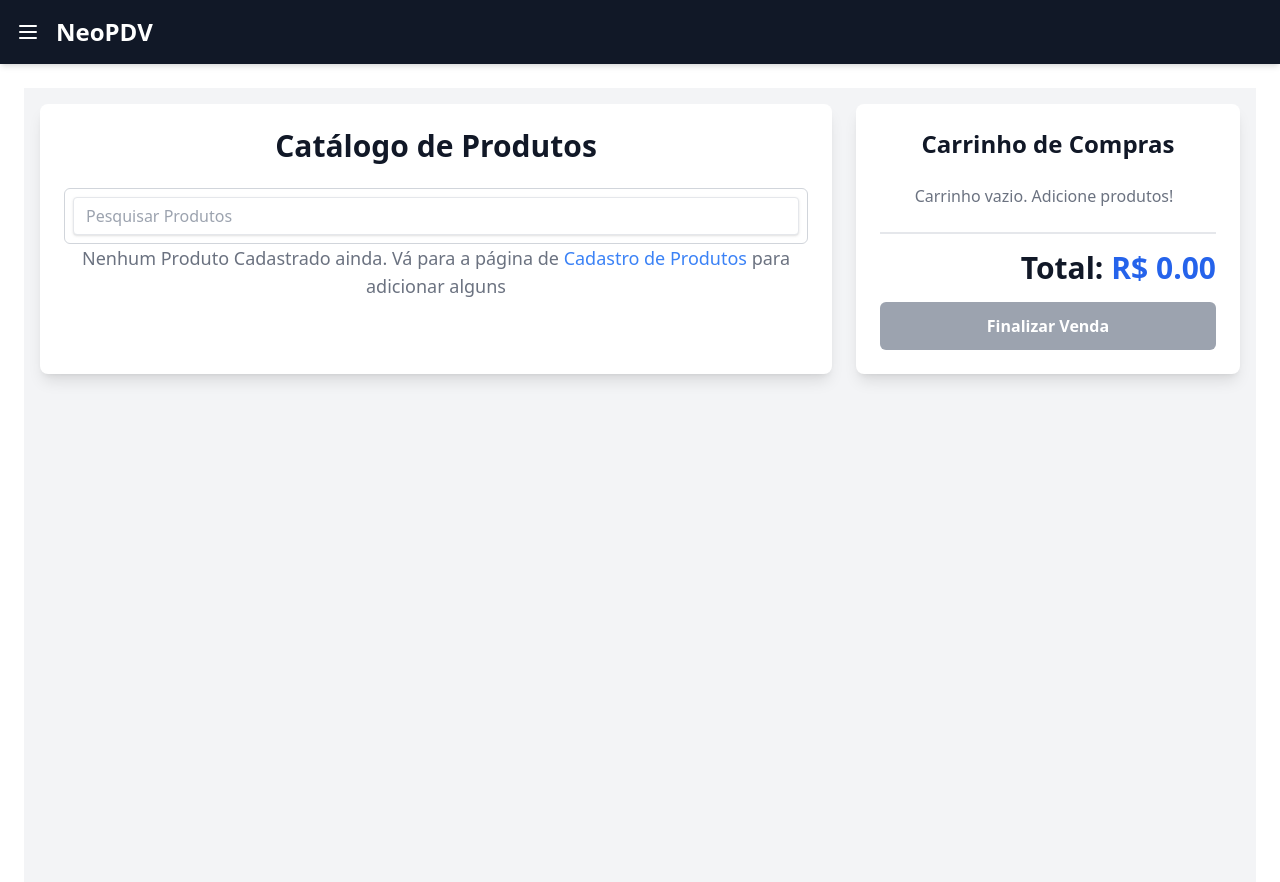
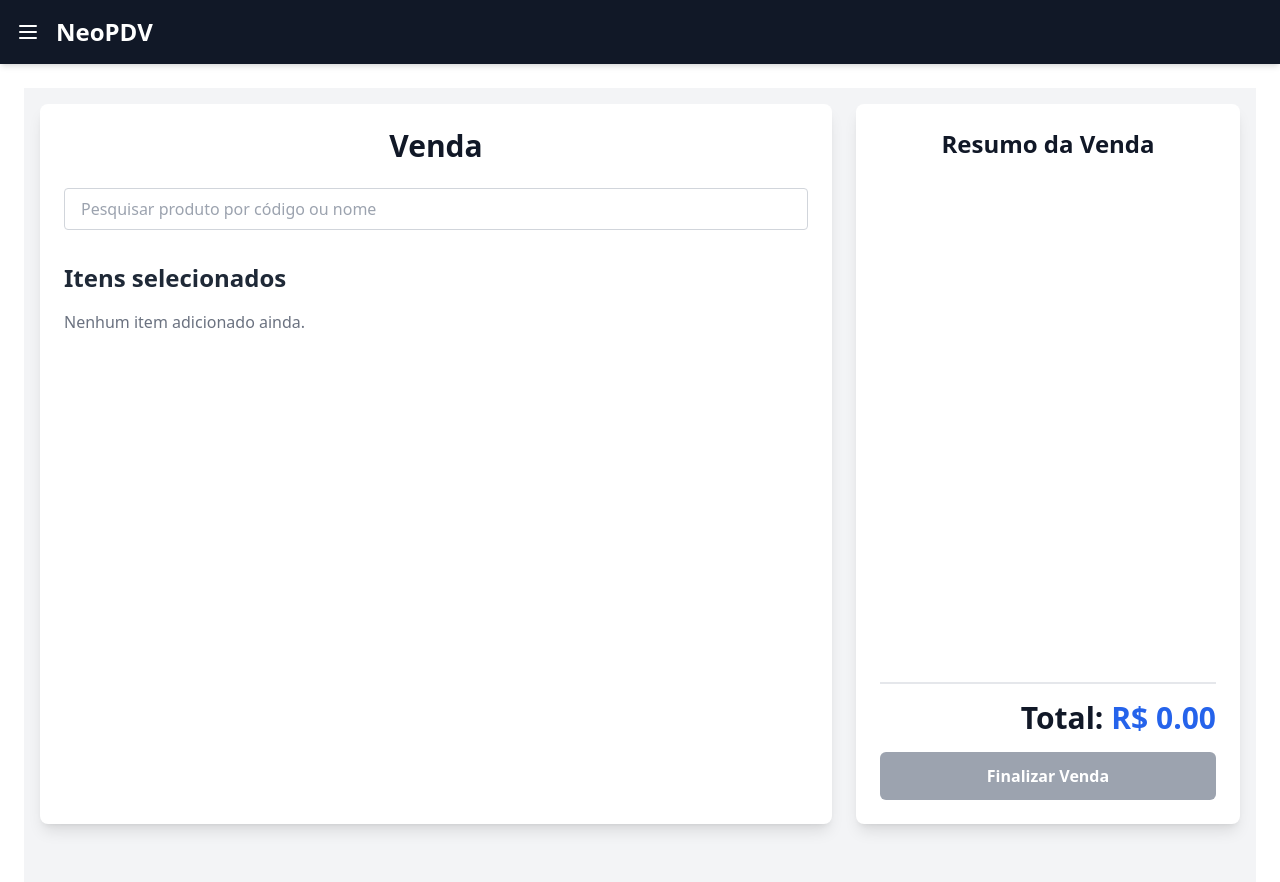
Before and after one commit to alvesgc/pdv, a React (Vite) app: page / in a window 1280 px wide. Shown: the top 882 px of the page. Built offline with nearby package versions, Linux system fonts and the light colour scheme.

Commit message:
feat: enhance Input component to include onChange handler and update Home page with search functionality

```diff
--- a/src/components/Input/index.jsx
+++ b/src/components/Input/index.jsx
@@ -1,6 +1,6 @@
 import React from "react";
 
-const Input = ({ type = "text", placeholder = "", value }) => {
+const Input = ({ type = "text", placeholder = "", value, onChange }) => {
   return (
     <div className={`flex items-center border border-gray-300 rounded-md p-2`}>
       <input
@@ -8,6 +8,7 @@ const Input = ({ type = "text", placeholder = "", value }) => {
         type={type}
         placeholder={placeholder}
         value={value}
+        onChange={onChange}
       />
     </div>
   );
--- a/src/pages/Home.jsx
+++ b/src/pages/Home.jsx
@@ -1,98 +1,164 @@
+import { useState } from "react";
 import { useCart } from "../context/CartContext";
-import { useProducts } from "../context/ProductContext";
-import { Link } from "react-router-dom";
-import Input from "../components/Input";
-// const mockProducts = [
-//   { id: 1, name: "Coca-Cola", price: 5.0 },
-//   { id: 2, name: "Pastel", price: 7.5 },
-//   { id: 3, name: "Suco", price: 6.0 },
-//   { id: 4, name: "Salgadinho", price: 4.0 },
-//   { id: 5, name: "Chocolate", price: 3.5 },
-//   { id: 6, name: "Água Mineral", price: 2.5 },
-//   { id: 7, name: "Bolo de Pote", price: 8.0 },
-//   { id: 8, name: "Café", price: 3.0 },
-// ];
+
+const mockFetchProducts = (query) => {
+  const allProducts = [
+    { id: 1, name: "Coca-Cola", price: 5.0 },
+    { id: 2, name: "Pastel", price: 7.5 },
+    { id: 3, name: "Suco", price: 6.0 },
+    { id: 4, name: "Salgadinho", price: 4.0 },
+    { id: 5, name: "Chocolate", price: 3.5 },
+    { id: 6, name: "Água Mineral", price: 2.5 },
+    { id: 7, name: "Bolo de Pote", price: 8.0 },
+    { id: 8, name: "Café", price: 3.0 },
+  ];
+
+  if (!query) return [];
+  return allProducts.filter(
+    (p) =>
+      p.name.toLowerCase().includes(query.toLowerCase()) ||
+      String(p.id) === query
+  );
+};
 
 export default function Home() {
   const { cart, addToCart, removeFromCart, clearCart } = useCart();
-  const { products } = useProducts();
-  const total = cart.reduce((sum, p) => sum + p.price, 0);
+
+  const [searchTerm, setSearchTerm] = useState("");
+  const [suggestions, setSuggestions] = useState([]);
+  const [selectedProduct, setSelectedProduct] = useState(null);
+  const [quantity, setQuantity] = useState(1);
+
+  const total = cart.reduce((sum, p) => sum + p.price * p.quantity, 0);
+
+  const handleSearchChange = (e) => {
+    const query = e.target.value;
+    setSearchTerm(query);
+
+    if (query.length >= 2) {
+      const results = mockFetchProducts(query);
+      setSuggestions(results);
+    } else {
+      setSuggestions([]);
+    }
+  };
+
+  const handleSelectProduct = (product) => {
+    setSelectedProduct(product);
+    setQuantity(1);
+    setSuggestions([]);
+    setSearchTerm("");
+  };
+
+  const handleAddToCart = () => {
+    if (!selectedProduct || quantity < 1) return;
+    addToCart({ ...selectedProduct, quantity: Number(quantity) });
+    setSelectedProduct(null);
+    setQuantity(1);
+  };
 
   return (
     <div className="min-h-screen bg-gray-100 p-4 font-sans text-gray-800">
-      <div className="max-w-7xl mx-auto grid grid-cols-1 md:grid-cols-3 gap-6">
-        {/* Seção de Produtos */}
+      <div className="max-w-7xl mx-auto grid grid-cols-1 md:grid-cols-3 gap-6 h-[90vh]">
+        {/* Busca e adição de produtos */}
         <div className="md:col-span-2 bg-white p-6 rounded-lg shadow-lg">
           <h1 className="text-3xl font-bold text-center text-gray-900 mb-6">
-            Catálogo de Produtos
+            Venda
           </h1>
-          <Input placeholder="Pesquisar Produtos" value={""} />
-          {products.length === 0 ? (
-            <p className="text-center text-gray-500 text-lg">
-              Nenhum Produto Cadastrado ainda. Vá para a página de{" "}
-              <Link to="/products" className="text-blue-500 hover:underline">
-                Cadastro de Produtos
-              </Link>{" "}
-              para adicionar alguns
-            </p>
-          ) : (
-            <div className="grid grid-cols-1 sm:grid-cols-2 lg:grid-cols-4 gap-4">
-              {products.map((p) => (
-                <div
+
+          <input
+            type="text"
+            placeholder="Pesquisar produto por código ou nome"
+            value={searchTerm}
+            onChange={handleSearchChange}
+            className="w-full border border-gray-300 rounded px-4 py-2 mb-2"
+          />
+
+          {/* Lista de sugestões */}
+          {suggestions.length > 0 && (
+            <ul className="border border-gray-300 rounded max-h-48 overflow-auto mb-4">
+              {suggestions.map((p) => (
+                <li
                   key={p.id}
-                  className="bg-gray-50 p-4 rounded-lg shadow flex flex-col items-center justify-between transition duration-200 ease-in-out hover:bg-gray-100 mt-6"
+                  className="p-2 cursor-pointer hover:bg-gray-200"
+                  onClick={() => handleSelectProduct(p)}
                 >
-                  <h3 className="text-lg font-semibold text-gray-800">
-                    {p.name}
-                  </h3>
-                  <p clasName="text-xl font-bold text-green-600 my-2">
-                    R$ {p.price.toFixed(2)}
-                  </p>
-                  <button
-                    onClick={() => addToCart(p)}
-                    className="w-full bg-blue-500 text-white py-2 px-4 rounded-md hover:bg-blue-600 focus:outline-none focus:ring-2 focus:ring-blue-500 focus:ring-opacity-50 transition duration-150 ease-in-out"
-                  >
-                    Adicionar
-                  </button>
-                </div>
+                  {p.name} - R$ {p.price.toFixed(2)}
+                </li>
               ))}
+            </ul>
+          )}
+
+          {/* Input para quantidade */}
+          {selectedProduct && (
+            <div className="mb-4 p-4 border border-gray-300 rounded">
+              <h3 className="text-lg font-semibold mb-2">
+                {selectedProduct.name} - R$ {selectedProduct.price.toFixed(2)}
+              </h3>
+              <label className="block mb-1 font-medium">Quantidade:</label>
+              <input
+                type="number"
+                min="1"
+                value={quantity}
+                onChange={(e) => setQuantity(e.target.value)}
+                className="w-20 border border-gray-300 rounded px-2 py-1"
+              />
+              <button
+                onClick={handleAddToCart}
+                className="ml-4 bg-blue-500 text-white px-4 py-2 rounded hover:bg-blue-600"
+              >
+                Adicionar ao carrinho
+              </button>
+              <button
+                onClick={() => setSelectedProduct(null)}
+                className="ml-2 text-gray-600 hover:text-gray-900"
+              >
+                Cancelar
+              </button>
             </div>
           )}
+
+          {/* Carrinho */}
+          <div className="mt-6">
+            <h2 className="text-2xl font-bold mb-4">Itens selecionados</h2>
+            <div className="flex-grow overflow-y-auto max-h-22 pr-2 custom-scrollbar">
+              {cart.length === 0 ? (
+                <p className="text-gray-500">Nenhum item adicionado ainda.</p>
+              ) : (
+                <div className="space-y-2 max-h-96 overflow-auto">
+                  {cart.map((item) => (
+                    <div
+                      key={item.id}
+                      className="flex justify-between items-center bg-gray-50 p-3 rounded-md shadow-sm"
+                    >
+                      <div>
+                        <p className="font-semibold">
+                          {item.name} x {item.quantity}
+                        </p>
+                        <p className="text-green-600 font-bold">
+                          R$ {(item.price * item.quantity).toFixed(2)}
+                        </p>
+                      </div>
+                      <button
+                        onClick={() => removeFromCart(item.id)}
+                        className="text-red-500 hover:text-red-700 font-bold"
+                      >
+                        Remover
+                      </button>
+                    </div>
+                  ))}
+                </div>
+              )}
+            </div>
+          </div>
         </div>
-
-        {/* Seção do Carrinho e Finalização */}
-        <div className="md:col-span-1 bg-white p-6 rounded-lg shadow-lg flex flex-col">
+        {/* Finalização da venda */}
+        <div className="md:col-span-1 bg-white p-6 rounded-lg shadow-lg flex flex-col justify-between h-full">
           <h2 className="text-2xl font-bold text-center text-gray-900 mb-6">
-            Carrinho de Compras
+            Resumo da Venda
           </h2>
-          <div className="flex-grow overflow-y-auto max-h-96 pr-2 custom-scrollbar">
-            {" "}
-            {/* Adicionado max-h e scrollbar */}
-            {cart.length === 0 ? (
-              <p className="text-center text-gray-500">
-                Carrinho vazio. Adicione produtos!
-              </p>
-            ) : (
-              cart.map((p, i) => (
-                <div
-                  key={i}
-                  className="flex justify-between items-center bg-gray-50 p-3 rounded-md mb-2 shadow-sm"
-                >
-                  <span className="text-gray-700">
-                    {p.name} - R$ {p.price.toFixed(2)}
-                  </span>
-                  <button
-                    onClick={() => removeFromCart(p.id)}
-                    className="text-red-500 hover:text-red-700 font-bold focus:outline-none"
-                  >
-                    Remover
-                  </button>
-                </div>
-              ))
-            )}
-          </div>
-
-          <div className="mt-6 pt-4 border-t-2 border-gray-200">
+          <div className="" />
+          <div className="pt-4 border-t-2 border-gray-200">
             <h3 className="text-3xl font-bold text-right text-gray-900 mb-4">
               Total:{" "}
               <span className="text-blue-600">R$ {total.toFixed(2)}</span>
```
